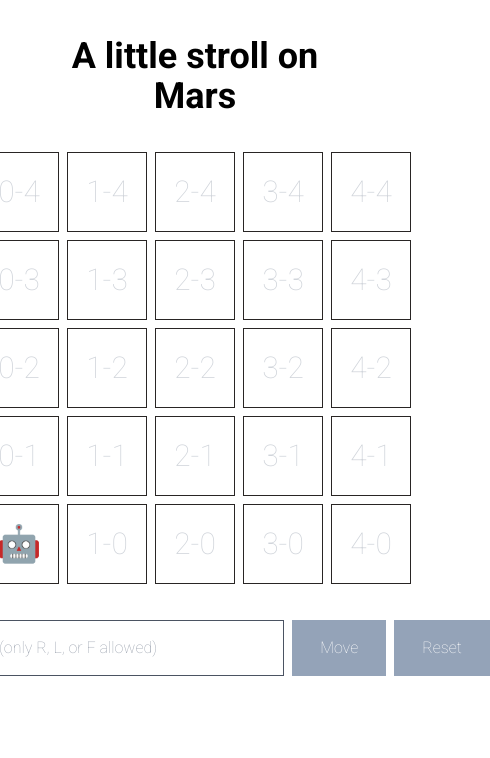
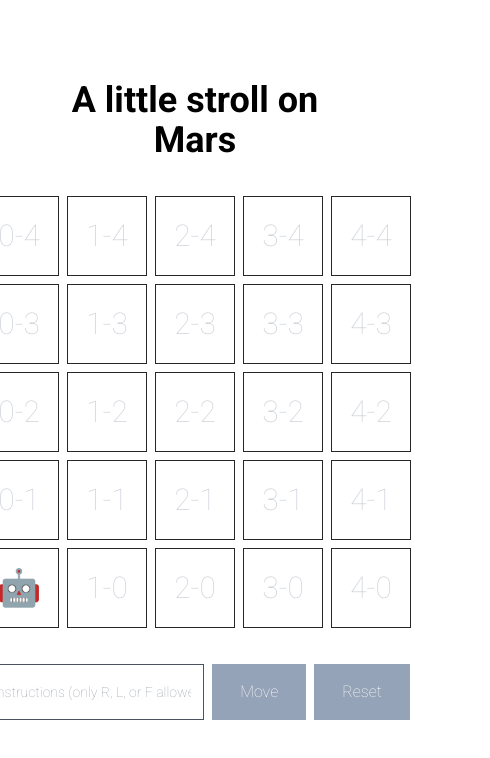
Before and after one commit to anadamastor/bot_mars, a React (Vite) app: page / in a window 390 px wide. Shown: the top 758 px of the page, 490 px wide, since content can reach past the window. Built offline with nearby package versions, Linux system fonts and the light colour scheme.

Commit message:
improves styling for better mobile view

```diff
--- a/src/App.tsx
+++ b/src/App.tsx
@@ -41,8 +41,10 @@ function App() {
   };
 
   return (
-    <div className={"flex flex-col font-roboto px-8"}>
-      <h1 className="text-center mt-9 text-4xl font-bold">
+    <div
+      className={"font-roboto px-8  flex flex-col justify-center items-center mt-20"}
+    >
+      <h1 className="text-center text-4xl font-bold">
         A little stroll on Mars
       </h1>
       <Grid robotPosition={robotPosition} />
--- a/src/components/CommandLine/CommandLine.tsx
+++ b/src/components/CommandLine/CommandLine.tsx
@@ -19,7 +19,7 @@ export const CommandLine = ({
   isAnimating,
 }: CommandLineProps) => {
   return (
-    <div className={"flex flex-nowrap justify-center"}>
+    <div className={"flex"}>
       <InstructionsInput
         isDisabled={isAnimating}
         instructions={instructions}
--- a/src/components/CommandLine/InstructionsInput.tsx
+++ b/src/components/CommandLine/InstructionsInput.tsx
@@ -24,7 +24,7 @@ export const InstructionsInput = ({
     <input
       type="text"
       className={
-        "min-w-96 px-3 border border-slate-800 border-opacity-80 font-thin"
+        "px-3 border border-slate-800 border-opacity-80 font-thin w-56 text-sm"
       }
       value={instructions}
       onChange={(e) => handleInputChange(e)}
```
